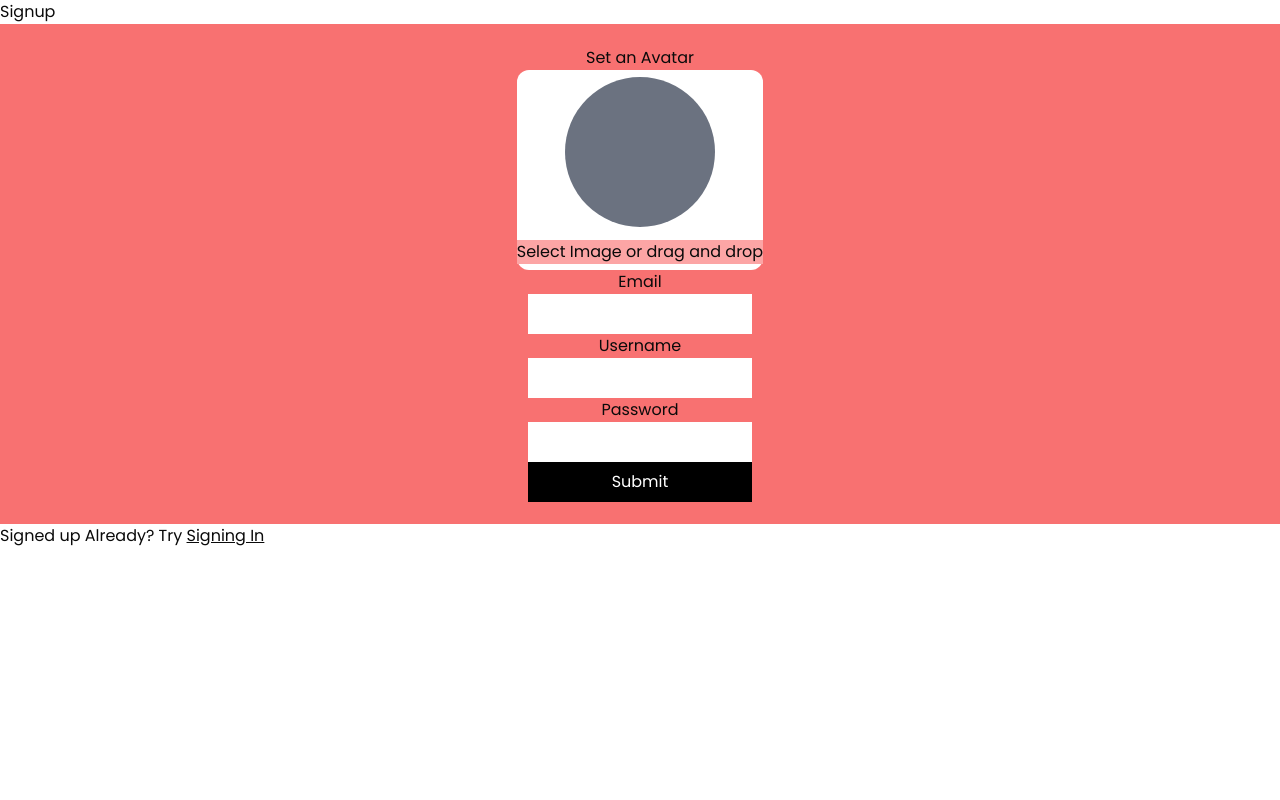
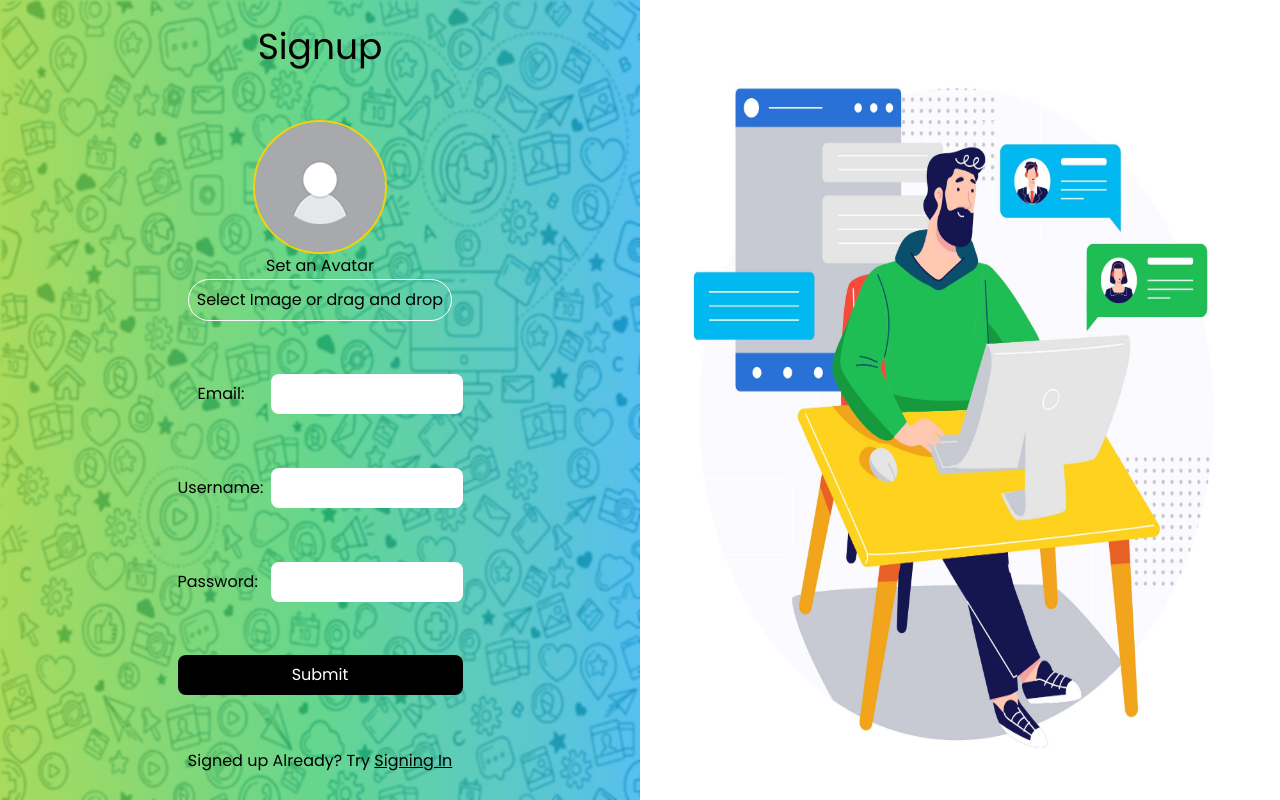
Before and after one commit to Aditya-Rawat01/talkative--chat-app-, a Next.js app: page /signup in a window 1280 px wide. Built offline with nearby package versions, Linux system fonts and the light colour scheme.

Commit message:
signup/signin pages done

```diff
--- a/app/(auth)/signin/page.tsx
+++ b/app/(auth)/signin/page.tsx
@@ -4,6 +4,9 @@ import Link from "next/link";
 import { useRouter } from "next/navigation";
 import { SubmitHandler, useForm } from "react-hook-form"
 import { toast } from "sonner"
+import signinImage from "@/public/signin.jpg"
+import Image from "next/image";
+import bg from "@/public/chatbg.jpg"
 type formFields ={
     email:string,
     username:string,
@@ -30,16 +33,31 @@ export default function Signin() {
 
     }
     return (
-    <div>
-        <p>Signin</p>
-        <form onSubmit={handleSubmit(onsubmit)} className="h-60 bg-red-400 flex flex-col items-center justify-center">
+        <div className="flex items-center justify-center h-screen md:relative">
+            <div className="hidden md:block -z-10 md:w-1/2 h-screen">
+      <Image src={signinImage} alt="signupImage" className="w-full h-full"/>
+    </div>
+      <div className="w-full h-full text-black relative md:w-1/2 md:h-full bg-gradient-to-r from-red-500 to-orange-500 md:rounded-none">
+      <div className="w-full h-full">
+      <Image src={bg} alt="image" className="opacity-30 absolute -z-0 w-full h-full"/>
+        <form onSubmit={handleSubmit(onsubmit)} className="h-full flex flex-col items-center justify-center gap-6 relative backdrop-blur-[1px]">
+
+            <p className="text-4xl font-medium">Signin</p>
+            <div className="flex flex-col items-center justify-center gap-1">
             <label>Email</label>
-            <input {...register("email")} type='text'  className="w-56 p-2" required/>
+            <input {...register("email")} type='text'  className="w-56 p-2 rounded-lg" required/>
+            </div>
+
+            <div className="flex flex-col items-center justify-center gap-1">
             <label>Password</label>
-            <input {...register("password")} type='text'  className="w-56 p-2" required/>
-            <button type='submit' className="w-56 bg-black text-white p-2" disabled={isPending}>{isPending?"Submitting...":"Submit"}</button>
+            <input {...register("password")} type='text'  className="w-56 p-2 rounded-lg" required/>
+            </div>
+            <button type='submit' className="w-56 bg-black text-white p-2 rounded-lg" disabled={isPending}>{isPending?"Submitting...":"Submit"}</button>
+        <p>New Here? Try <Link href={"/signup"} className="underline">Signing Up</Link></p>
+
         </form>
-        <p>New Here? Try <Link href={"/signup"} className="underline">Signing Up</Link></p>
+    </div>
+    </div>
     </div>
     )
 }
--- a/app/(auth)/signup/page.tsx
+++ b/app/(auth)/signup/page.tsx
@@ -7,6 +7,9 @@ import { FormEvent, useCallback, useState } from "react";
 import { SubmitHandler, useForm } from "react-hook-form"
 import {useDropzone} from 'react-dropzone'
 import { toast } from "sonner"
+import placeholder from "@/public/profile.png"
+import signupImage from "@/public/signup.jpg"
+import bg from "@/public/chatbg.jpg"
 type formFields ={
     email:string,
     username:string,
@@ -56,15 +59,19 @@ export default function Signup() {
 
 
     return (
-    <div>
-        <p>Signup</p>
-        <form onSubmit={handleSubmit(onsubmit)} className="h-[500px] bg-red-400 flex flex-col items-center justify-center">
+      <div className="flex items-center justify-center h-screen md:relative">
+      <div className="w-full h-full text-black relative md:w-1/2 md:h-full bg-gradient-to-r from-lime-500 via-green-500 to-sky-500 md:rounded-none">
+      <div className="w-full h-full">
+        <Image src={bg} alt="image" className="opacity-30 absolute -z-0 w-full h-full"/>
+        <form onSubmit={handleSubmit(onsubmit)} className="h-full flex flex-col items-center justify-around relative backdrop-blur-[1px]">
+        <p className="text-4xl font-medium">Signup</p>
+            <div className=" rounded-xl flex flex-col items-center justify-around h-[200px]">
+            <div className="w-[130px] h-[130px] rounded-full overflow-hidden outline outline-2 outline-yellow-400">
+                {<Image alt="profilePic" width={100} height={100} src={(preview as string)?preview as string:placeholder as unknown as string} className="w-full h-full "/>}
+            </div>
             <label>Set an Avatar</label>
-            <div className="bg-white rounded-xl flex flex-col items-center justify-around h-[200px]">
-                {preview?<div className="w-[150px] h-[150px] rounded-full overflow-hidden">
-                    <img src={preview as string} className="w-full h-full"/>
-                </div>:<div className="w-[150px] h-[150px] rounded-full bg-gray-500"></div>}
-                <div {...getRootProps()} className="bg-red-300">
+
+                <div {...getRootProps()} className="outline outline-1 outline-white p-2 rounded-full  cursor-pointer">
                         <input {...getInputProps()}/>
                         {
                             isDragActive ?
@@ -73,15 +80,27 @@ export default function Signup() {
                         }
                     </div>
             </div>
-            <label>Email</label>
-            <input {...register("email")} type='text'  className="w-56 p-2" required/>
-            <label>Username</label>
-            <input {...register("username")} type='text' className="w-56 p-2" required/>
-            <label>Password</label>
-            <input {...register("password")} type='text'  className="w-56 p-2" required/>
-            <button type='submit' className="w-56 bg-black text-white p-2" disabled={isPending}>{isPending?"Submitting...":"Submit"}</button>
+            <div className="flex gap-2 items-center justify-between w-[285px]">
+            <label className="pl-5">Email: </label>
+            <input {...register("email")} type='text'  className="w-48 p-2 rounded-lg" required/>
+            </div>
+            <div className="flex gap-2 items-center justify-between w-[285px]">
+            <label>Username:</label>
+            <input {...register("username")} type='text' className="w-48 p-2 rounded-lg" required/>
+            </div>
+            <div className="flex gap-2 items-center justify-between w-[285px]">
+            <label>Password: </label>
+            <input {...register("password")} type='text'  className="w-48 p-2 rounded-lg" required/>
+            </div>
+            <button type='submit' className="w-[285px] bg-black text-white  p-2 rounded-lg" disabled={isPending}>{isPending?"Submitting...":"Submit"}</button>
+            <p>Signed up Already? Try <Link href={"/signin"} className="underline">Signing In</Link></p>
+
         </form>
-        <p>Signed up Already? Try <Link href={"/signin"} className="underline">Signing In</Link></p>
+    </div>
+    </div>
+    <div className="hidden md:block -z-10 md:w-1/2 h-screen">
+      <Image src={signupImage} alt="signupImage" className="w-full h-full"/>
+    </div>
     </div>
     )
 }
```
Also changed, not shown: public/signin.jpg (added), public/signup.jpg (added).
